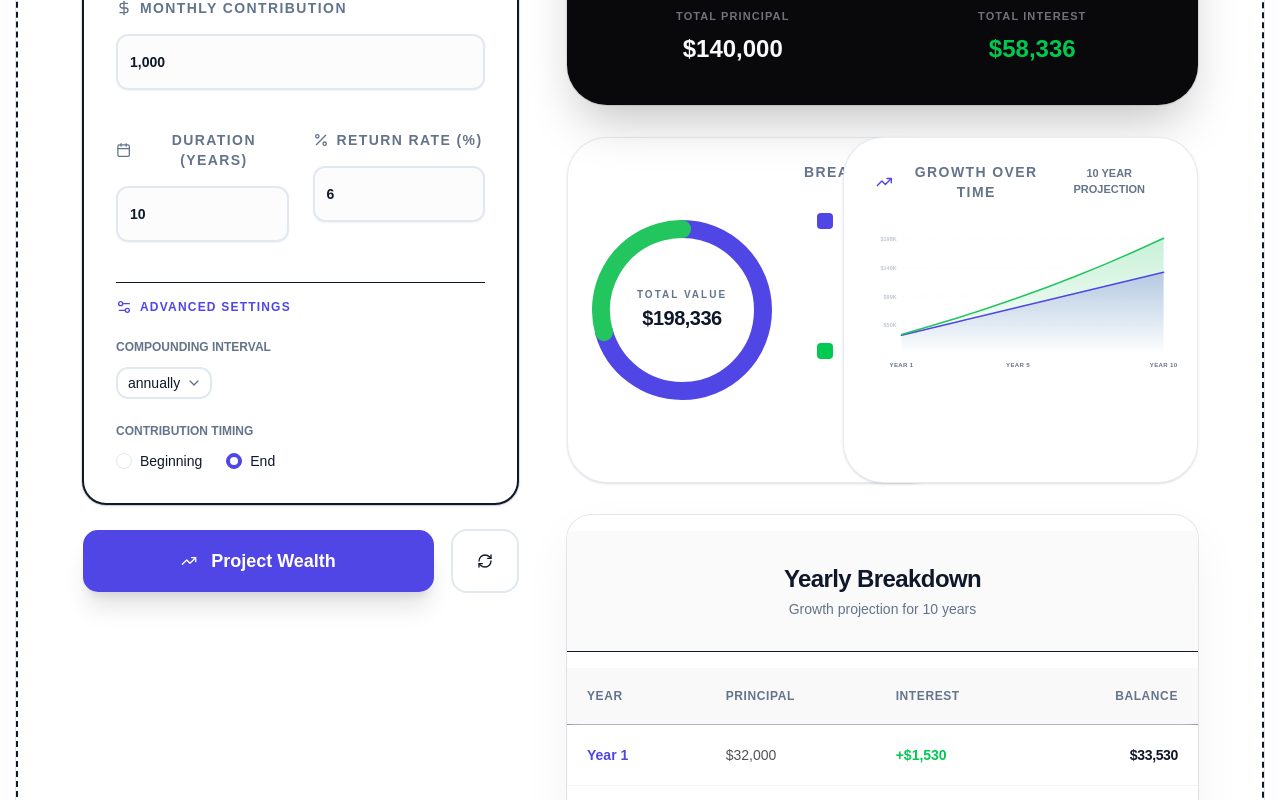
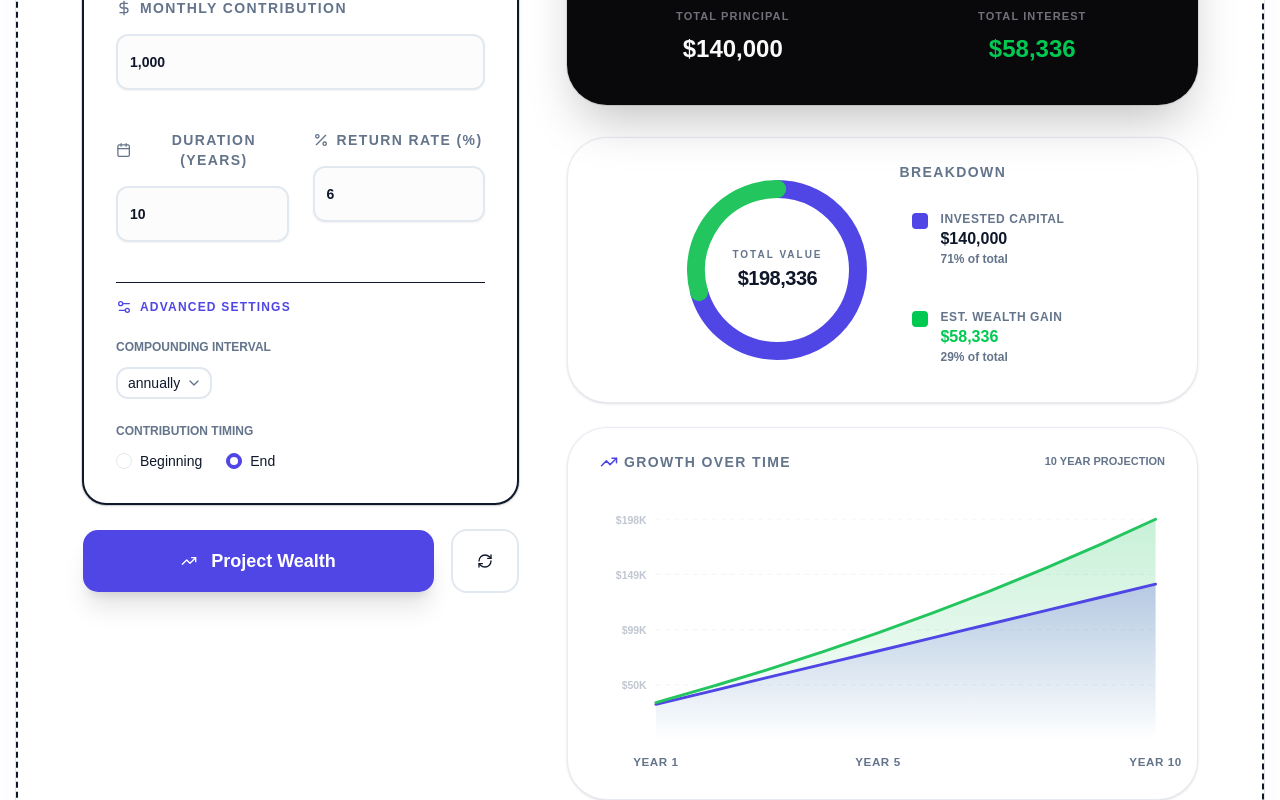
Before and after one commit to vaibhavdeshmukhdeveloper/the-utilify, a Next.js app: page /investment-calculator in a window 1280 px wide. Shown: the part 600-1400 px from the top of the page. Built offline with nearby package versions, Linux system fonts and the light colour scheme.

Commit message:
fix: stack donut and progression charts vertically in calculators to prevent overlapping

```diff
--- a/src/app/investment-calculator/InvestmentCalculatorClient.tsx
+++ b/src/app/investment-calculator/InvestmentCalculatorClient.tsx
@@ -319,17 +319,13 @@ export default function InvestmentCalculatorClient() {
                 </div>
               </Card>
 
-              {/* Interactive Visual Charts Grid */}
-              <div className="grid grid-cols-1 md:grid-cols-12 gap-8">
-                <div className="md:col-span-5 flex">
-                  <DonutChart
-                    invested={parseFloat(result.invested.replace(/,/g, '')) || 0}
-                    returns={parseFloat(result.returns.replace(/,/g, '')) || 0}
-                  />
-                </div>
-                <div className="md:col-span-7 flex">
-                  <GrowthChart breakdown={result.breakdown} />
-                </div>
+              {/* Interactive Visual Charts Stack */}
+              <div className="flex flex-col gap-6 w-full">
+                <DonutChart
+                  invested={parseFloat(result.invested.replace(/,/g, '')) || 0}
+                  returns={parseFloat(result.returns.replace(/,/g, '')) || 0}
+                />
+                <GrowthChart breakdown={result.breakdown} />
               </div>
 
               {/* Yearly Breakdown Table */}
--- a/src/app/sip-calculator/SipCalculatorClient.tsx
+++ b/src/app/sip-calculator/SipCalculatorClient.tsx
@@ -333,17 +333,13 @@ export default function SipCalculatorClient() {
                 </div>
               </Card>
 
-              {/* Interactive Visual Charts Grid */}
-              <div className="grid grid-cols-1 md:grid-cols-12 gap-8">
-                <div className="md:col-span-5 flex">
-                  <DonutChart
-                    invested={parseFloat(result.invested.replace(/,/g, '')) || 0}
-                    returns={parseFloat(result.returns.replace(/,/g, '')) || 0}
-                  />
-                </div>
-                <div className="md:col-span-7 flex">
-                  <GrowthChart breakdown={result.breakdown} />
-                </div>
+              {/* Interactive Visual Charts Stack */}
+              <div className="flex flex-col gap-6 w-full">
+                <DonutChart
+                  invested={parseFloat(result.invested.replace(/,/g, '')) || 0}
+                  returns={parseFloat(result.returns.replace(/,/g, '')) || 0}
+                />
+                <GrowthChart breakdown={result.breakdown} />
               </div>
 
               {/* Yearly Breakdown Table */}
```
